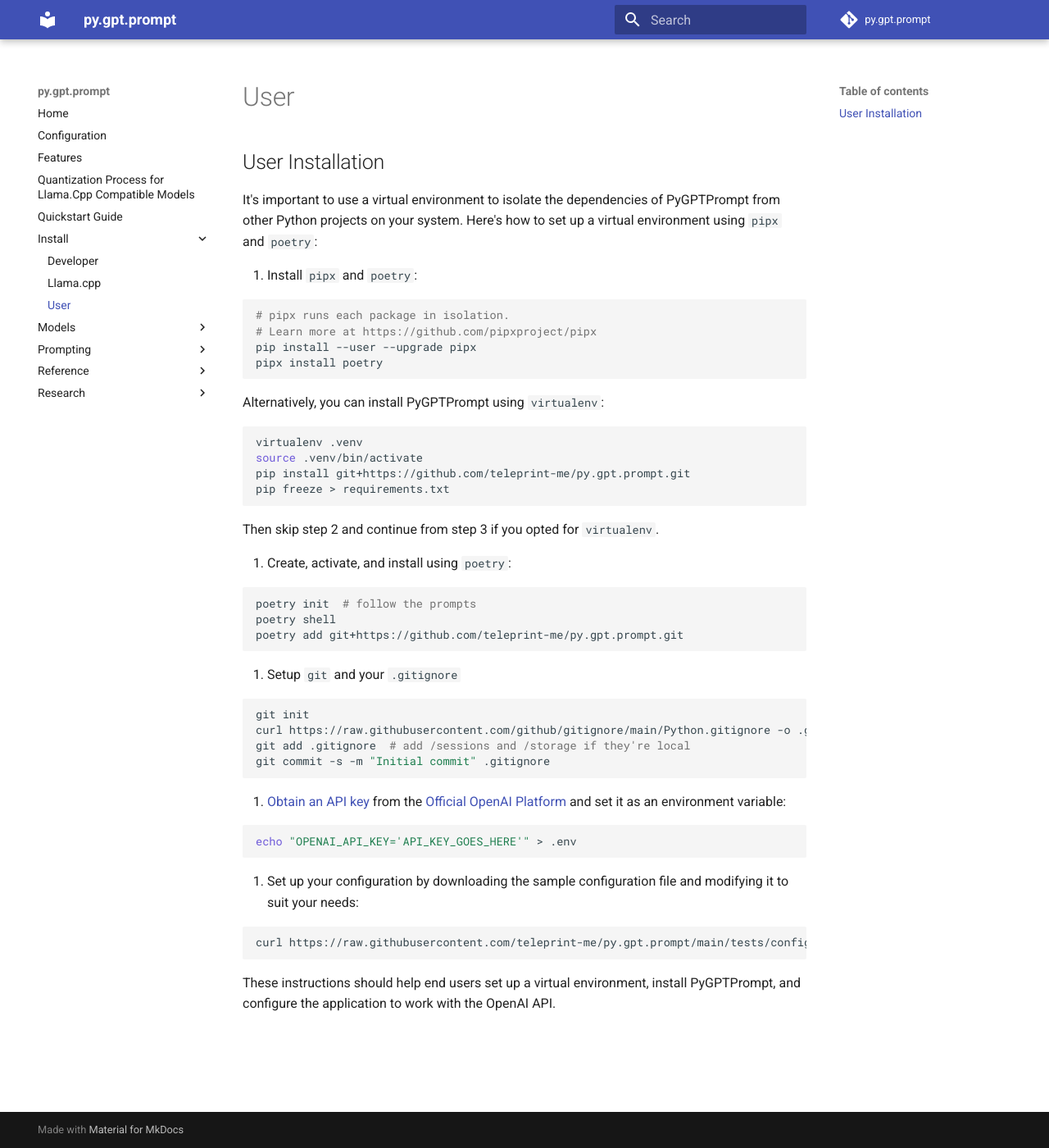
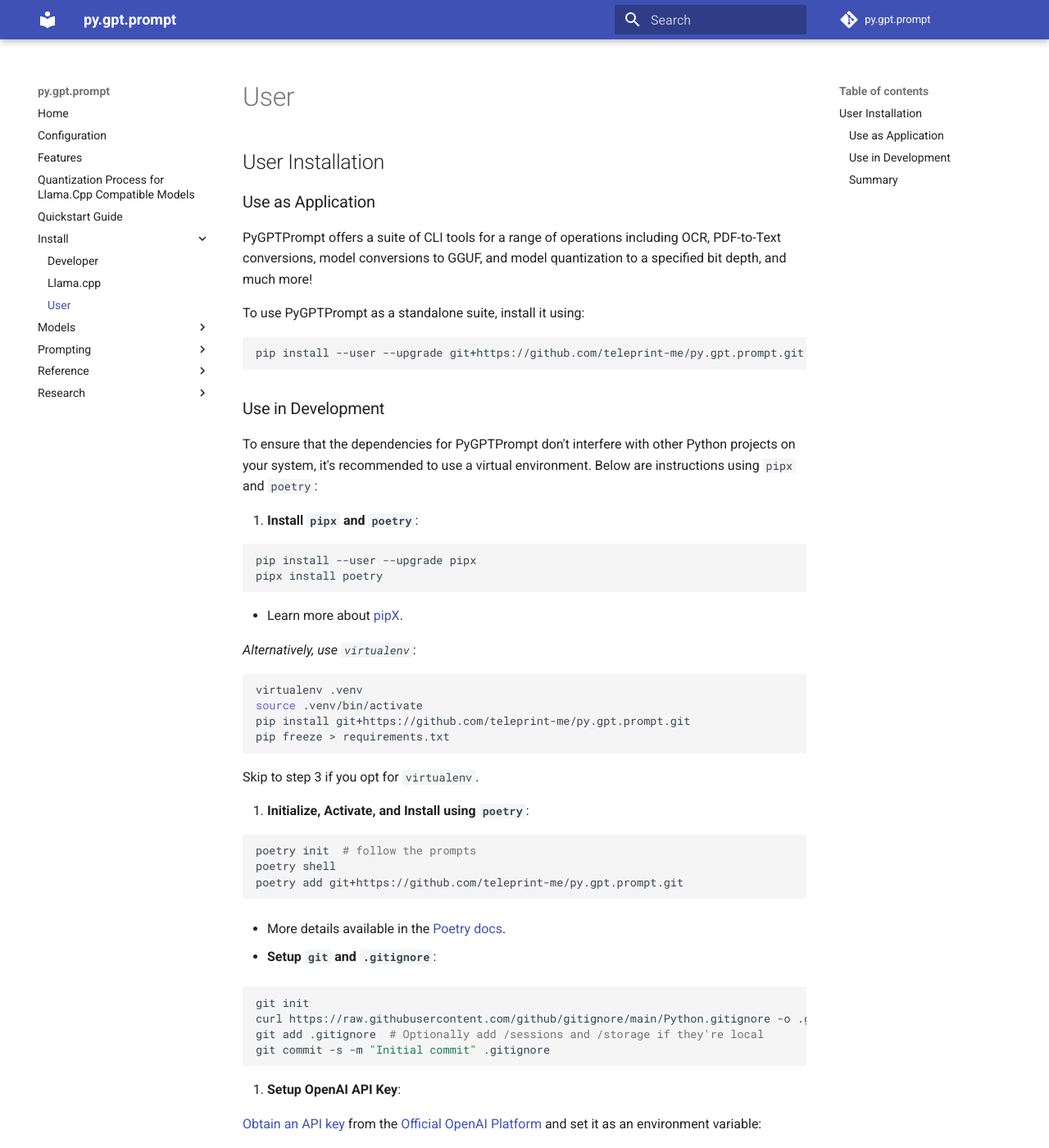
Before and after one commit to teleprint-me/py.gpt.prompt, an MkDocs documentation site: the page built from docs/install/user.md, in a window 1280 px wide and 1400 px high. Shown: the whole window at 82% size. Built offline with MkDocs 1.6.1 and Material for MkDocs 9.7.7, drawn with Linux system fonts in a browser that asks for light colours; comment, search, counter and statistics services are not loaded; some of the changed text lies outside the part shown.

Commit message:
docs: Enhance user installation guide
- Added clear headings and subsections for better readability.
- Included separate sections for using PyGPTPrompt as an application and for development.
- Clarified steps for setting up virtual environments using `pipx` and `poetry`.
- Included a summary section for a quick overview.

This commit improves the user installation guide in `user.md`, making it more structured and informative, with distinct sections for different installation scenarios.

````diff
--- a/docs/install/user.md
+++ b/docs/install/user.md
@@ -1,19 +1,33 @@
 ## User Installation
 
-It's important to use a virtual environment to isolate the dependencies of
-PyGPTPrompt from other Python projects on your system. Here's how to set up a
-virtual environment using `pipx` and `poetry`:
+### Use as Application
 
-1. Install `pipx` and `poetry`:
+PyGPTPrompt offers a suite of CLI tools for a range of operations including OCR,
+PDF-to-Text conversions, model conversions to GGUF, and model quantization to a
+specified bit depth, and much more!
+
+To use PyGPTPrompt as a standalone suite, install it using:
+
+```sh
+pip install --user --upgrade git+https://github.com/teleprint-me/py.gpt.prompt.git
+```
+
+### Use in Development
+
+To ensure that the dependencies for PyGPTPrompt don't interfere with other
+Python projects on your system, it's recommended to use a virtual environment.
+Below are instructions using `pipx` and `poetry`:
+
+1. **Install `pipx` and `poetry`**:
 
    ```sh
-   # pipx runs each package in isolation.
-   # Learn more at https://github.com/pipxproject/pipx
    pip install --user --upgrade pipx
    pipx install poetry
    ```
 
-   Alternatively, you can install PyGPTPrompt using `virtualenv`:
+   - Learn more about [pipX](https://pypa.github.io/pipx/).
+
+   _Alternatively, use `virtualenv`_:
 
    ```sh
    virtualenv .venv
@@ -22,9 +36,9 @@
    pip freeze > requirements.txt
    ```
 
-   Then skip step 2 and continue from step 3 if you opted for `virtualenv`.
+   Skip to step 3 if you opt for `virtualenv`.
 
-2. Create, activate, and install using `poetry`:
+2. **Initialize, Activate, and Install using `poetry`**:
 
    ```sh
    poetry init  # follow the prompts
@@ -32,16 +46,21 @@
    poetry add git+https://github.com/teleprint-me/py.gpt.prompt.git
    ```
 
-3. Setup `git` and your `.gitignore`
+   - More details available in the
+     [Poetry docs](https://python-poetry.org/docs/).
+
+3. **Setup `git` and `.gitignore`**:
 
    ```sh
    git init
    curl https://raw.githubusercontent.com/github/gitignore/main/Python.gitignore -o .gitignore
-   git add .gitignore  # add /sessions and /storage if they're local
+   git add .gitignore  # Optionally add /sessions and /storage if they're local
    git commit -s -m "Initial commit" .gitignore
    ```
 
-4. [Obtain an API key](https://platform.openai.com/account/api-keys) from the
+4. **Setup OpenAI API Key**:
+
+   [Obtain an API key](https://platform.openai.com/account/api-keys) from the
    [Official OpenAI Platform](https://platform.openai.com/docs/introduction/overview)
    and set it as an environment variable:
 
@@ -49,12 +68,16 @@
    echo "OPENAI_API_KEY='API_KEY_GOES_HERE'" > .env
    ```
 
-5. Set up your configuration by downloading the sample configuration file and
-   modifying it to suit your needs:
+   ⚠️ **Warning**: Never commit `.env` files to public repositories.
+
+5. **Download and Edit Configuration File**:
 
    ```sh
    curl https://raw.githubusercontent.com/teleprint-me/py.gpt.prompt/main/tests/config.sample.json -o config.json
    ```
 
-These instructions should help end users set up a virtual environment, install
-PyGPTPrompt, and configure the application to work with the OpenAI API.
+### Summary
+
+These instructions should provide end-users with a comprehensive guide for
+setting up a virtual environment, installing PyGPTPrompt, and configuring it to
+work with the OpenAI API.
````
